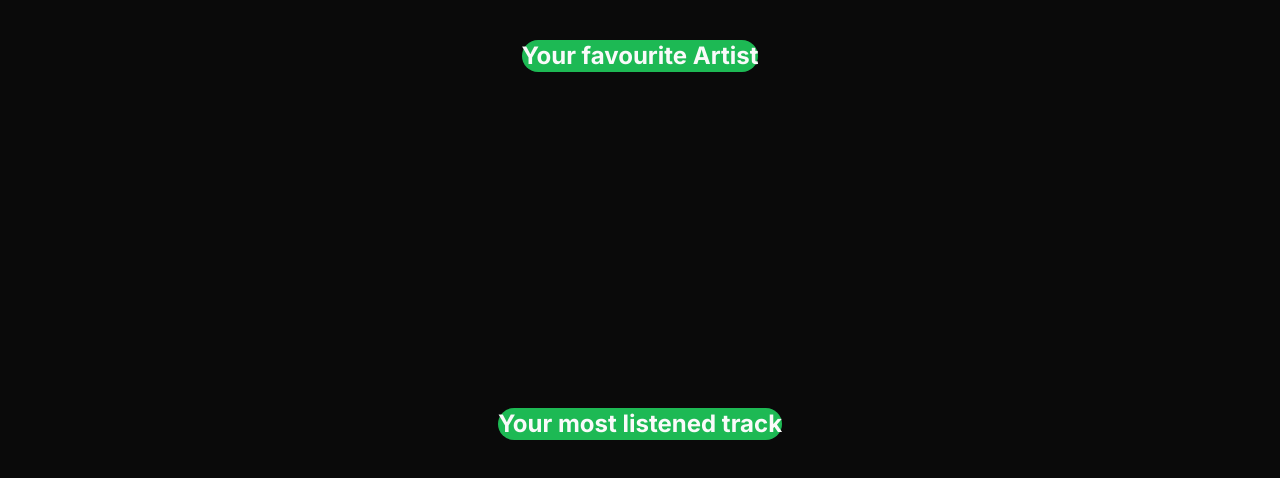
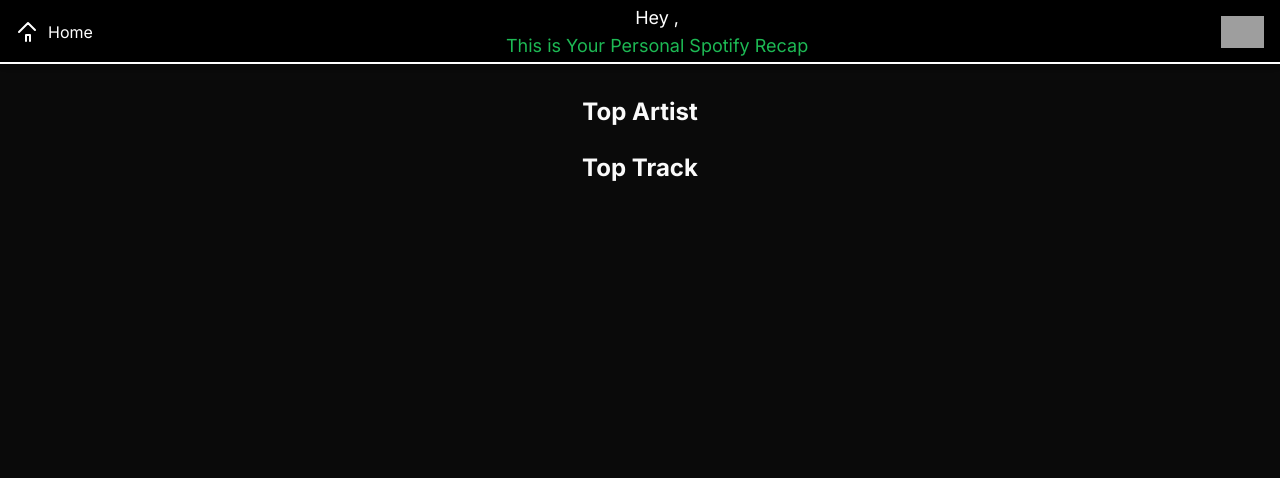
Before and after one commit to TjarkGerken/big-data-project, a Next.js app in the folder web-app/: page /results in a window 1280 px wide. Shown: the top 478 px of the page. Built offline with nearby package versions, Linux system fonts and the light colour scheme; grey boxes are pictures that could not be loaded.

Commit message:
Frontend

```diff
--- a/web-app/package.json
+++ b/web-app/package.json
@@ -50,6 +50,5 @@
     "prettier": "3.3.2",
     "tailwindcss": "^3.4.1",
     "typescript": "^5"
-  },
-  "packageManager": "yarn@3.5.0+sha512.2dc70be5fce9f66756d25b00a888f3ca66f86b502b76750e72ba54cec89da767b938c54124595e26f868825688e0fe3552c26c76a330673343057acadd5cfcf2"
+  }
 }
--- a/web-app/src/app/api/get-artist-data/exampleResponse.ts
+++ b/web-app/src/app/api/get-artist-data/exampleResponse.ts
@@ -33,4 +33,38 @@
         "type": "artist",
         "uri": "spotify:artist:6F9QTYrJgiLY80BZGzWIHO"
     },
+
+    {
+        "external_urls": {
+          "spotify": "https://open.spotify.com/artist/6ynopZPMBXcIGBI9M02Un5"
+        },
+        "followers": {
+          "href": null,
+          "total": 748640
+        },
+        "genres": ["german hip hop"],
+        "href": "https://api.spotify.com/v1/artists/6ynopZPMBXcIGBI9M02Un5?locale=de%2Cde-DE%3Bq%3D0.9%2Cen%3Bq%3D0.8%2Cen-GB%3Bq%3D0.7%2Cen-US%3Bq%3D0.6",
+        "id": "6ynopZPMBXcIGBI9M02Un5",
+        "images": [
+          {
+            "url": "https://i.scdn.co/image/ab6761610000e5eb7562f7fa923ad0bd0aab2b0a",
+            "height": 640,
+            "width": 640
+          },
+          {
+            "url": "https://i.scdn.co/image/ab676161000051747562f7fa923ad0bd0aab2b0a",
+            "height": 320,
+            "width": 320
+          },
+          {
+            "url": "https://i.scdn.co/image/ab6761610000f1787562f7fa923ad0bd0aab2b0a",
+            "height": 160,
+            "width": 160
+          }
+        ],
+        "name": "Haftbefehl",
+        "popularity": 62,
+        "type": "artist",
+        "uri": "spotify:artist:6ynopZPMBXcIGBI9M02Un5"
+      }
 ];
--- /dev/null
+++ b/web-app/src/app/api/get-user-id/exampleResponse.ts
@@ -0,0 +1,17 @@
+const exampleResponseUser = [
+    {
+        "display_name": "David",
+        "external_urls": {
+          "spotify": "https://open.spotify.com/user/99davie"
+        },
+        "followers": {
+          "href": null,
+          "total": 2
+        },
+        "href": "https://api.spotify.com/v1/users/99davie",
+        "id": "99davie",
+        "images": [],
+        "type": "user",
+        "uri": "spotify:user:99davie"
+      }
+];
--- /dev/null
+++ b/web-app/src/app/api/get-user-id/route.ts
@@ -0,0 +1,35 @@
+import axios from "axios";
+export const dynamic = "force-dynamic";
+
+export async function POST(request: Request) {
+  try {
+    const auth_token = request.headers.get("Authorization");
+
+    // User profile URL
+    const userProfileUrl = "https://api.spotify.com/v1/me";
+
+    // Headers for Spotify API
+    const headers = {
+      Authorization: "Bearer " + auth_token,
+      "Content-Type": "application/json",
+    };
+
+    // Fetch user profile to get user ID and display name
+    const userProfileResponse = await axios.get(userProfileUrl, { headers });
+    const userId = userProfileResponse.data.id;
+    const displayName = userProfileResponse.data.display_name;
+
+    // Log user ID and display name
+    console.log("User ID:", userId);
+    console.log("Display Name:", displayName);
+
+    // Return the user ID and display name
+    return new Response(JSON.stringify({ userId, displayName }), { status: 200 });
+  } catch (error) {
+    console.error(error);
+    // Adjust the error handling logic as needed
+    return new Response(JSON.stringify({ error: "An error occurred" }), {
+      status: 500,
+    });
+  }
+}
--- a/web-app/src/app/results/page.tsx
+++ b/web-app/src/app/results/page.tsx
@@ -27,8 +27,10 @@
     name: null,
     images: [{ url: null, width: 0, height: 0 }],
     genres: [],
-    ms_played : 0,
+    ms_played: 0,
   });
+
+  const [userName, setUserName] = useState("");
 
   const togglePlayPause = () => {
     const audio = audioRef.current;
@@ -60,7 +62,7 @@
     topTracks: [
       { track_name: "Turandot", ms_played: 420000 },
       { track_name: "Bibi Blocksberg Lied", ms_played: 410000 },
-      { track_name: "Was ist los", ms_played: 370000 },
+      { track_name: "Was ist los", ms_played: 450000 },
     ],
     total_minutes_played_track: 30,
     topArtists: [
@@ -99,6 +101,10 @@
     }
   }, [favoriteArtist]);
 
+  useEffect(() => {
+    getUserID();
+  }, []);
+
   async function getTrackData(track: { track_name: string; ms_played: number }) {
     try {
       const response = await axios.post(
@@ -116,6 +122,21 @@
       setFavoriteTrackDisplayData(trackData);
     } catch (error) {
       console.error("Error fetching track data:", error);
+    }
+  }
+
+  async function getUserID() {
+    try {
+      const response = await axios.get("/api/get-user-id", {
+        headers: {
+          Authorization: JSON.parse(localStorage.getItem("authCode") || "").access_token,
+        },
+      });
+
+      const userData = response.data;
+      setUserName(userData.displayName || userData.userId);
+    } catch (error) {
+      console.error("Error fetching user ID:", error);
     }
   }
 
@@ -148,47 +169,80 @@
   };
 
   return (
-    <div className="flex flex-col items-center">
-      <h1 className="text-2xl font-bold mt-10 mb-4 bg-spotify-green rounded-full box-border">
-        Your favourite Artist
-      </h1>
+    <div className="flex flex-col items-center w-full">
+      <nav className="w-full fixed top-0 bg-black text-white shadow-md z-10 flex items-center justify-between px-4 h-16">
+        <div className="flex items-center">
+          <svg className="w-6 h-6 mr-2" fill="none" stroke="currentColor" viewBox="0 0 24 24" xmlns="http://www.w3.org/2000/svg">
+            <path strokeLinecap="round" strokeLinejoin="round" strokeWidth="2" d="M3 12l2-2m0 0l7-7 7 7m-9 5v6m4 0v-6m-4 0h4"></path>
+          </svg>
+          <span>Home</span>
+        </div>
+        <div className="text-center text-lg">
+          <p>Hey {userName},</p>
+          <p className="text-spotify-green">This is Your Personal Spotify Recap</p>
+        </div>
+        <div>
+          <img src="/path/to/spotify-logo.png" alt="Spotify" className="h-8" />
+        </div>
+        <div className="absolute bottom-0 left-0 w-full h-0.5 bg-white"></div>
+      </nav>
+      <div className="flex text-2xl font-bold flex-col items-center mt-24">
+        <h1>Top Artist</h1>
+      </div>
+      <div className="flex flex-col items-center mt-6 w-full"> {/* Anpassung der Breite */}
         {favoriteArtistDisplayData.name && (
-        <div>
-          <p className="text-xl mt-5">{favoriteArtistDisplayData.name}</p>
+          <div className="bg-neutral-800 p-6 rounded-lg flex flex-col items-center mb-20 w-4/10"> {/* Anpassung der Breite */}
+            <div className="flex items-center">
+              <div className="mr-6">
+                <p className="text-2xl text-spotify-green">Your most favourite Artist is:</p>
+                <p className="text-2xl font-bold text-white text-center">{favoriteArtistDisplayData.name}</p>
+              </div>
               {favoriteArtistDisplayData.images[0].url && (
+                <div className="border-2 border-white p-1 ">
                   <Image
                     src={favoriteArtistDisplayData.images[0].url}
                     alt="Artist image"
-              width={favoriteArtistDisplayData.images[0].width}
-              height={favoriteArtistDisplayData.images[0].height}
+                    width={150}
+                    height={150}
                   />
-          )}
-          <p className="text-xl mt-5">Genres: {favoriteArtistDisplayData.genres.join(", ")}</p>
                 </div>
               )}
-      <h1 className="text-2xl font-bold mt-80 mb-4 bg-spotify-green rounded-full">
-        Your most listened track
-      </h1>
+            </div>
+          </div>
+        )}
+        <div className="flex text-2xl font-bold flex-col items-center mt-50 mb-7">
+          <h1>Top Track</h1>
+        </div>
         {favoriteTrackDisplayData.name && (
-        <div>
-          <p className="text-xl mt-5">{favoriteTrackDisplayData.name}</p>
+          <div className="bg-neutral-800 p-6 rounded-lg flex flex-col items-center w-4/10"> {/* Anpassung der Breite */}
+            <div className="flex items-center">
+              <div className="mr-6">
+                <p className="text-2xl text-spotify-green text-center">Your most favourite track is:</p>
+                <p className="text-2xl font-bold text-white text-center">{favoriteTrackDisplayData.name}</p>
                 {favoriteTrackDisplayData.artists.map((artist, i) => (
-            <p key={i} className="text-xl mt-5">{artist.name}</p>
+                  <p key={i} className="text-xl text-center">{artist.name}</p>
                 ))}
+              </div>
+              <div className="border-2 border-white p-1">
                 <Image
                   src={favoriteTrackDisplayData.album.images[0].url || ""}
                   alt="Album cover"
-            width={favoriteTrackDisplayData.album.images[0].width}
-            height={favoriteTrackDisplayData.album.images[0].height}
+                  width={150}
+                  height={150}
                 />
-          <div className="flex flex-col items-center">
-            <audio ref={audioRef} src={favoriteTrackDisplayData.preview_url || ""} autoPlay={true} controls />
-            <button onClick={togglePlayPause}>
+              </div>
+            </div>
+            {favoriteTrackDisplayData.preview_url && (
+              <div className="flex flex-col items-center mt-5 mr-40">
+                <audio ref={audioRef} src={favoriteTrackDisplayData.preview_url} autoPlay={true} controls />
+                <button onClick={togglePlayPause} className="mt-2">
                   {isPlaying ? 'Pause' : 'Play'}
                 </button>
               </div>
+            )}
           </div>
         )}
+      </div>
     </div>
   );
 };
```
Also changed, not shown: web-app/Spotify.png (added), web-app/src/app/results/Spotify.png (added). Lines whose indentation alone changed are shown as unchanged.
